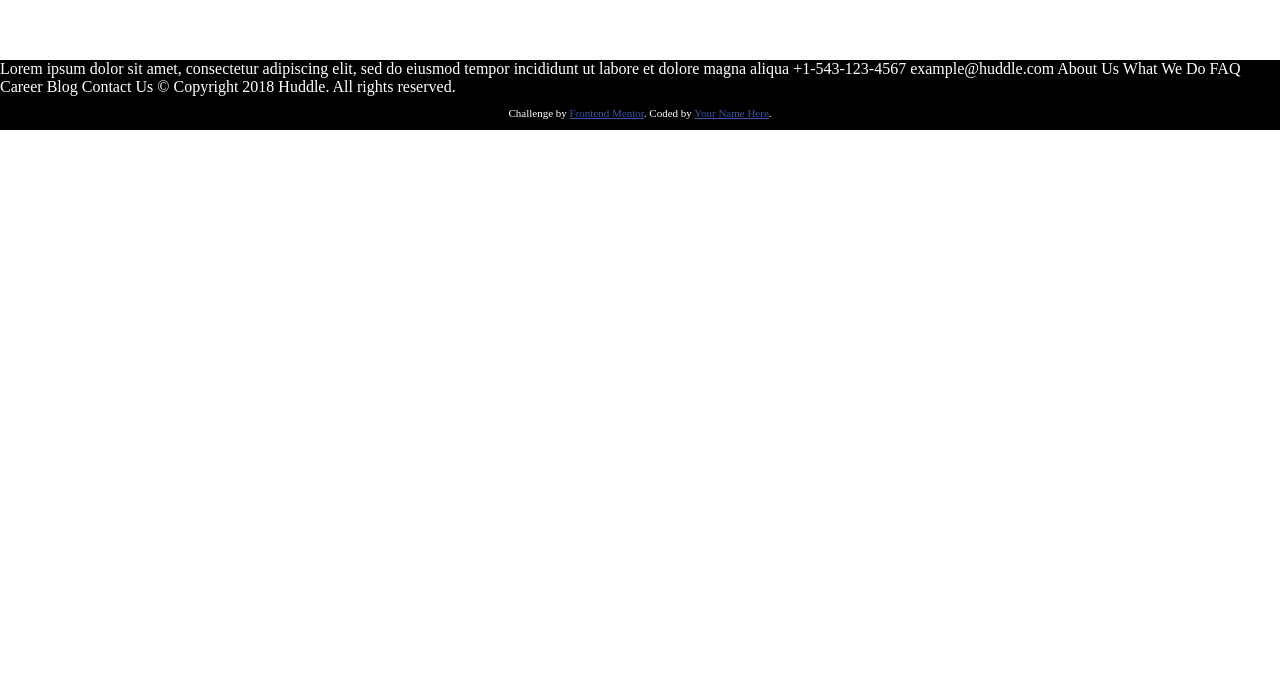
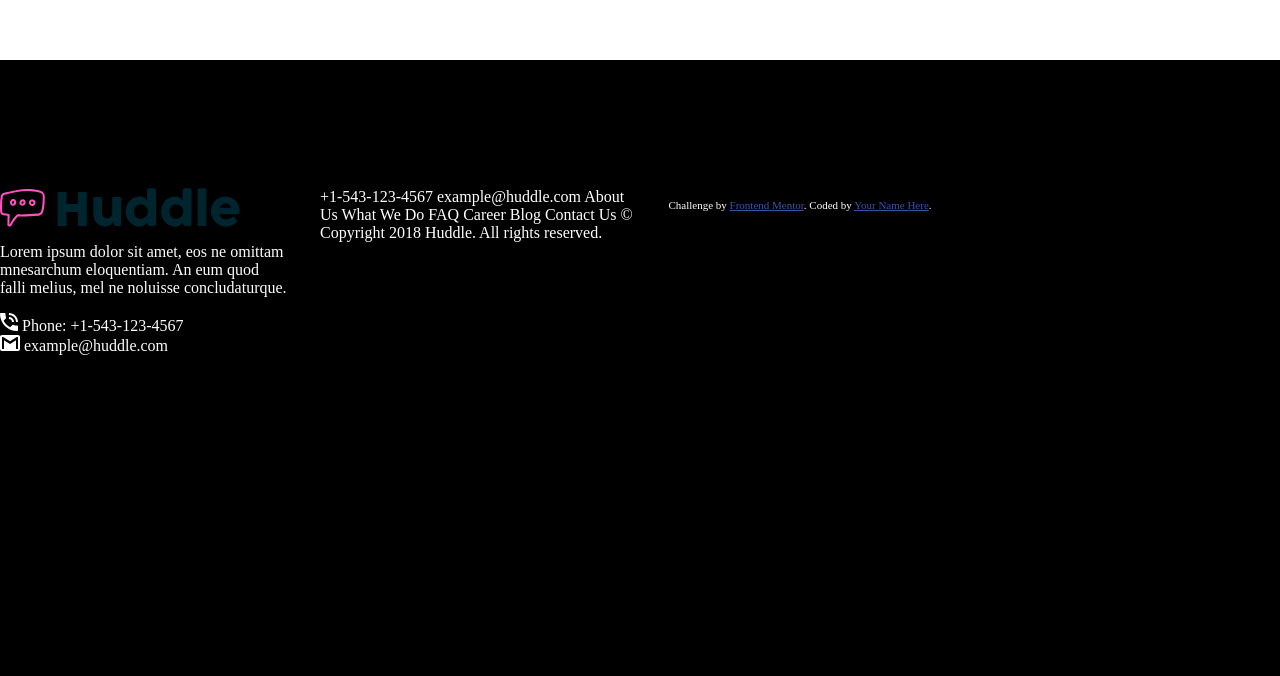
Before and after one commit to umohm1/huddle-landing-page, a plain HTML site: page index.html in a window 1280 px wide. Shown: the part 4980-5656 px from the top of the page. Before the commit the page ends 5110 px from the top, so only its background shows below. Drawn offline with Linux system fonts and the light colour scheme.

Commit message:
Continue work on footer

```diff
--- a/index.html
+++ b/index.html
@@ -82,9 +82,25 @@
     </section>
   </main>
 
-  <footer class="footer">
-    Lorem ipsum dolor sit amet, consectetur adipiscing elit, sed do eiusmod tempor
-    incididunt ut labore et dolore magna aliqua
+  <footer>
+
+    <div class="footer"></div>
+      <div class="footerContent">
+        <div class="footerLogo">
+          <img src="./images/logo.svg">
+          <div class="footerLocation">
+            <p>Lorem ipsum dolor sit amet, eos ne omittam mnesarchum eloquentiam. An eum quod falli melius, mel ne noluisse
+            concludaturque.</p>
+          </div>
+          <div class="phone">
+            <img src="./images/icon-phone.svg">
+            <span class="phoneNumber">Phone: +1-543-123-4567</span>
+          </div>
+          <div class="email">
+            <img src="./images/icon-email.svg">
+            <span class="emailAddress"> example@huddle.com</span>
+          </div>
+      </div>
 
     +1-543-123-4567
     example@huddle.com
--- a/style.css
+++ b/style.css
@@ -1,5 +1,7 @@
 body {
   margin: 0;
+  padding: 0;
+  box-sizing: border-box
 }
 
 #logo {
@@ -290,7 +292,25 @@ body {
 }
 
 .footer {
+  position: absolute;
+  width: 101%;
+  height: 77%;
   background-color: black;
-  color: white;
-  display:inline-block;
 }
+
+.footerLogo {
+  justify-self: center;
+  display: grid;
+  grid-template-columns: 1fr;
+  padding-right: 10%;
+  margin: 0px, 0px, 50px, 100px;
+  color: rgb(255, 254, 254);
+}
+
+.footerContent {
+    padding-top: 10%;
+    color: white;
+    position: relative;
+    display: grid;
+    grid-template-columns: 1fr 1fr 1fr 1fr;
+}
```
